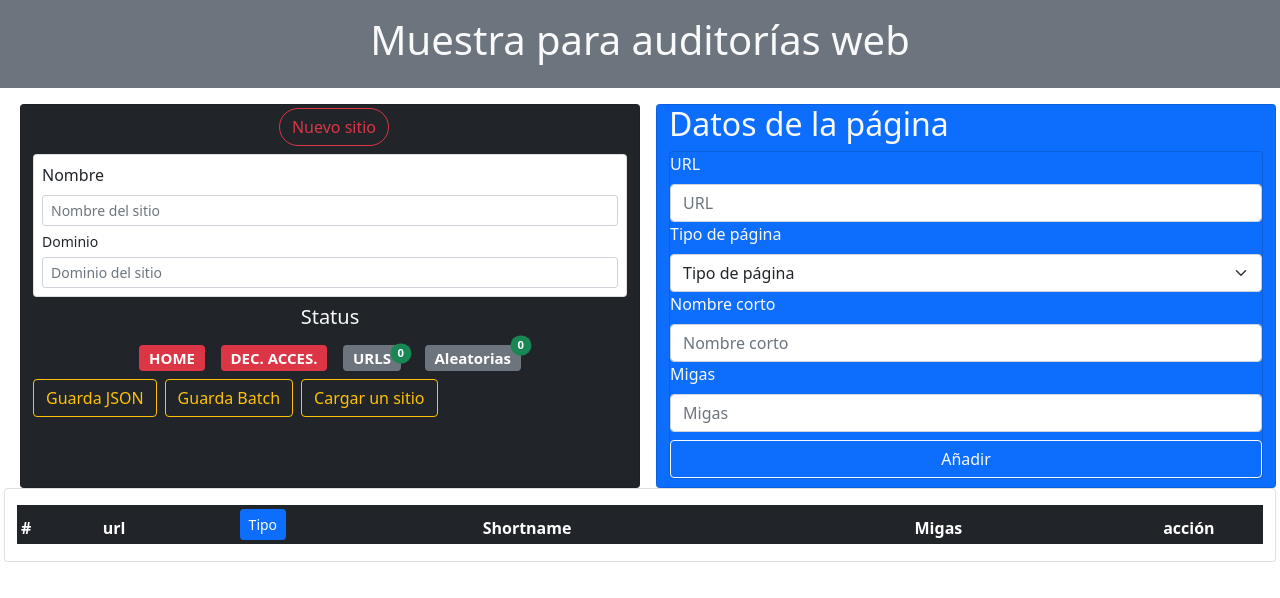
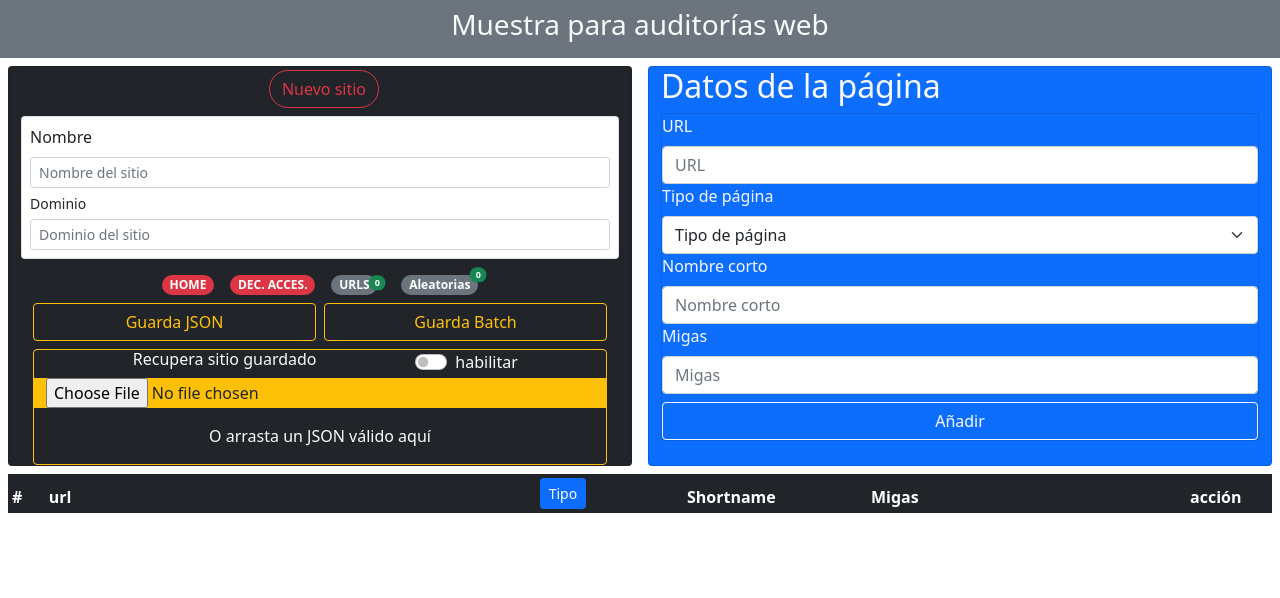
Before and after one commit to cizquierdof/muestras-vue3-app, a Vue app: page / in a window 1280 px wide. Shown: the top 598 px of the page. Built offline with nearby package versions, Linux system fonts and the light colour scheme.

Commit message:
load jon from disk

```diff
--- a/src/App.vue
+++ b/src/App.vue
@@ -8,19 +8,19 @@ import SiteForm from "./components/SiteForm.vue";
 <template>
   <Cabecera />
 
-  <main class="mx-3">
+  <main class="">
     <!---------------ESTATUS DE LA MUESTRA-------------->
-    <div class="row">
-      <div class="col bg-dark card ms-3 mt-3">
+    <div class="row m-2">
+      <div class="col bg-dark card">
         <SiteForm />
       </div>
     <!---------------FORMULARIO DE PAGINAS-------------->
-      <div class="col card bg-primary ms-3 mt-3">
+      <div class="col card bg-primary ms-3">
         <TableForm />
       </div>
     </div>
     <!-----------------------TABLA DE RESULTADOS--------->
-    <div class="row">
+    <div class="row m-2">
       <TableView />
     </div>
   </main>
--- a/src/components/Cabecera.vue
+++ b/src/components/Cabecera.vue
@@ -1,6 +1,6 @@
-<template>
-  <header class="bg-secondary text-light p-3 row">
-    <h1 class="card-title text-center">Muestra para auditorías web</h1>
+restoreFromLocalStorage<template>
+  <header class="bg-secondary text-light p-2 row">
+    <h1 class="h3 card-title text-center">Muestra para auditorías web</h1>
   </header>
 </template>
 <script>
@@ -10,7 +10,7 @@ export default {
   setup() {
     //Carga de datos guardados en localstorage al montar la cabecera
     onMounted(()=>{
-      store.restoreSavedData();
+      store.restoreFromLocalStorage();
     });
     const store = useSiteStore();
         return {
--- a/src/components/SiteForm.vue
+++ b/src/components/SiteForm.vue
@@ -2,9 +2,17 @@
   <!-----------------------------------ENCABEZADO-------------------------->
   <div class="">
     <h2 class="text-center">
-    <span class="text-light badge  bg-warning mt-2 mx-auto">
+      <span class="text-light badge bg-warning mt-2 mx-auto">
         {{ store.siteName }}
-    </span><button class="btn rounded-pill btn-outline-danger ms-2" title="Limpiar todos los datos" @click="store.reset()">Nuevo sitio</button>
+      </span>
+      <button
+        class="btn rounded-pill btn-outline-danger ms-2"
+        id="btn-reset"
+        title="Limpiar todos los datos"
+        @click="store.reset()"
+      >
+        Nuevo sitio
+      </button>
     </h2>
     <form class="card form text-dark p-2">
       <label for="sitename" class="form-label">Nombre</label>
@@ -29,53 +37,90 @@
   </div>
   <!---------------BADGES------------------------------->
   <div class="mt-2">
-    <h3 class="h5 text-light text-center mb-2">Status</h3>
-    <p class="h5 text-center">
-    <span class="badge me-3" v-bind:class="[store.hasHome ? 'bg-success' : 'bg-danger']">
+    <p class="h6 text-center">
+      <span
+        class="badge rounded-pill me-3"
+        v-bind:class="[store.hasHome ? 'bg-success' : 'bg-danger']"
+      >
         HOME
       </span>
-    <span class="badge me-3" v-bind:class="[store.hasDecAcc ? 'bg-success' : 'bg-danger']">
+      <span
+        class="badge rounded-pill me-3"
+        v-bind:class="[store.hasDecAcc ? 'bg-success' : 'bg-danger']"
+      >
         DEC. ACCES.
       </span>
-    <span class="badge me-3 bg-secondary position-relative">
+      <span class="badge rounded-pill me-3 bg-secondary position-relative">
         URLS
         <span
-        class="
-          position-absolute
-          top-0
-          start-100
-          translate-middle
-          badge me-3
-          mt-2
-          rounded-pill
-        "
+          class="position-absolute top-0 start-100 translate-middle badge me-3 mt-2 rounded-pill"
           v-bind:class="[store.numUrl < 25 ? 'bg-success' : 'bg-danger']"
         >
           {{ store.numUrl }}
         </span>
       </span>
-    <span class="badge bg-secondary position-relative ms-2 mt-2">
+      <span class="badge rounded-pill bg-secondary position-relative ms-2 mt-2">
         Aleatorias
         <span
-        class="
-          position-absolute
-          top-0
-          start-100
-          translate-middle
-          badge
-          rounded-pill
-        "
-        v-bind:class="[store.numAleatory >= store.numUrl / 10 ? 'bg-success' : 'bg-danger']"
+          class="position-absolute top-0 start-100 translate-middle badge rounded-pill"
+          v-bind:class="[
+            store.numAleatory >= store.numUrl / 10 ? 'bg-success' : 'bg-danger',
+          ]"
         >
           {{ store.numAleatory }}
         </span>
       </span>
     </p>
     <!-----------------------------SAVE FUNCTIONS-------------------------------------------->
-    <div class="rounded">
-      <button class="btn btn-outline-warning me-2" @click="store.saveJson()">Guarda JSON</button>
-      <button class="btn btn-outline-warning me-2" @click="store.saveBatch()">Guarda Batch</button>
-      <button class="btn btn-outline-warning me-2"  title="Aun no implementado" @click="">Cargar un sitio</button>
+    <div class="container">
+      <div class="row">
+        <button
+          class="col btn btn-outline-warning me-1"
+          @click="store.saveJson()"
+        >
+          Guarda JSON
+        </button>
+        <button
+          class="col btn btn-outline-warning ms-1"
+          @click="store.saveBatch()"
+        >
+          Guarda Batch
+        </button>
+      </div>
+      <div
+        class="row mt-2 rounded border border-warning"
+        @drop.prevent
+        @dragover.prevent
+      >
+        <div class="col-8">
+          <h3 class="h6 text-light text-center mb-2">
+            Recupera sitio guardado
+          </h3>
+        </div>
+        <div class="col form-check form-switch">
+          <input
+            class="form-check-input"
+            type="checkbox"
+            name=""
+            id="enable-load-switch"
+          />
+          <label class="form-check-label text-light" for="enable-load-switch">
+            habilitar
+          </label>
+        </div>
+
+        <div class="bg-warning">
+          <input
+            class="form-control-xs text-dark"
+            type="file"
+            id="fileInput"
+            @change="loadJson($event)"
+          />
+        </div>
+        <div class="text-light text-center p-3" @drop="dropFile">
+          O arrasta un JSON válido aquí
+        </div>
+      </div>
     </div>
   </div>
 </template>
@@ -85,12 +130,40 @@ export default {
   setup() {
     const store = useSiteStore();
 
+    function dropFile(e) {
+      const cargar = confirm("drop new site?");
+      if (!cargar) return;
+      e.preventDefault();
+      const file = e.dataTransfer.files[0];
+      const reader = new FileReader();
+      reader.readAsText(file);
+      reader.onload = function () {
+        const url_list = JSON.parse(reader.result);
+        store.restorFromDisk(url_list);
+      };
+    }
+
+    function loadJson(e) {
+      const cargar = confirm(
+        "Se cargará un sitio guardado y se borrarán los datos actuales"
+      );
+      if (!cargar) return;
+      const file = e.target.files[0];
+      const reader = new FileReader();
+      reader.readAsText(file);
+      reader.onload = function () {
+        const url_list = JSON.parse(reader.result);
+        store.restorFromDisk(url_list);
+      };
+    }
+
     return {
       store,
+      loadJson,
+      dropFile,
     };
   },
 };
 </script>
 
-<style lang="scss" scoped>
-</style>
+<style scoped></style>
--- a/src/components/TableView.vue
+++ b/src/components/TableView.vue
@@ -1,36 +1,37 @@
 <template>
-  <div class="card pt-3">
-
-    <table class="table table-dark table-sm table-striped">
+  <div class="container">
+<div class="row" >
+    <table class="table table-dark table-striped table-sm" >
       <thead>
-        <tr class="">
-          <th class="col">#</th>
-          <th class="col">url</th>
-
-          <th class="col"><button class="btn btn-primary btn-sm" @click="store.orden()" title="Ordena la muestra por tipo de página">Tipo</button> </th>
-          <th class="col">Shortname</th>
-          <th class="col">Migas</th>
-          <th class="col-1">acción</th>
+        <tr>
+          <th scope="col">#</th>
+          <th scope="col">url</th>
+          <th scope="col"><button class="btn btn-primary btn-sm" @click="store.orden()" title="Ordena la muestra por tipo de página">Tipo</button> </th>
+          <th scope="col">Shortname</th>
+          <th scope="col">Migas</th>
+          <th scope="col">acción</th>
         </tr>
       </thead>
+
       <tbody>
-        <tr class="" v-for="(page,index) in store.siteWebPages">
-          <td class="col">{{index}}</td>
-          <td class="col">{{page.webPageUrl}}</td>
-          <td class="col">{{page.webPageType}}</td>
-          <td class="col">{{page.shortName}}</td>
-          <td class="col">{{page.breadcrumb}}</td>
-          <td class="col-1">
-            <button class="btn btn-danger" @click="store.deleteItem(index)">
+        <tr v-for="(page,index) in store.siteWebPages">
+          <td>{{index}}</td>
+          <td class="table-text-wrap">{{page.webPageUrl}}</td>
+          <td class="table-text-wrap">{{page.webPageType}}</td>
+          <td>{{page.shortName}}</td>
+          <td class="table-text-wrap">{{page.breadcrumb}}</td>
+          <td>
+            <button class="btn btn-danger btn-sm" @click="store.deleteItem(index)">
               <span class="fa fa-trash fa-xs" aria-label="Borra línea"></span>
             </button>
-            <button class="btn btn-warning" @click="store.editItem(index)">
+            <button class="btn btn-warning btn-sm" @click="store.editItem(index)">
               <span class="fa fa-edit fa-xs" aria-label="Edita línea"></span>
             </button>
           </td>
         </tr>
       </tbody>
     </table>
+</div>
 
   </div>
 </template>
@@ -48,3 +49,35 @@ export default {
   computed: {},
 };
 </script>
+<style scoped>
+table{
+  min-width: 100%;
+  table-layout: fixed;
+}
+thead th:nth-child(1){
+  width:3%;
+}
+thead th:nth-child(2){
+  width:40%;
+}
+thead th:nth-child(3){
+  width:12%;
+}
+thead th:nth-child(4){
+  width:15%;
+}
+thead th:nth-child(5){
+  width:26%;
+}
+thead th:nth-child(6){
+  width:7%;
+}
+.table-text{
+  overflow: hidden;
+  text-overflow: ellipsis;
+  white-space: nowrap;
+}
+.table-text-wrap{
+  word-wrap: break-word;
+}
+</style>
--- a/src/stores/site.js
+++ b/src/stores/site.js
@@ -82,15 +82,19 @@ export const useSiteStore = defineStore({
       ];
     },
 
-    //Recuperando datos de localhost
-    //TODO ampliar para que recupere de otros orígenes
-    restoreSavedData() {
+    //Recuperando los datosdesde un json válido
+    restoreData(json) {
+       this.siteName = json.siteName;
+        this.siteDomain = json.siteDomain;
+        this.siteWebPages = [...json.siteWebPages];
+    },
+
+    //Restauración desde Local Storage
+    restoreFromLocalStorage() {
       try {
         const savedLocal = localStorage.getItem("saved-site");
         const parsed = JSON.parse(savedLocal);
-        this.siteName = parsed[0].siteName;
-        this.siteDomain = parsed[0].siteDomain;
-        this.siteWebPages = [...parsed[0].siteWebPages];
+        this.restoreData(parsed[0]);
       } catch {
         console.log("Se ha producido un error al recuprar datos");
       }
@@ -98,6 +102,11 @@ export const useSiteStore = defineStore({
 
     //Recuperar json en disco y montarlo en el store
 
+    restorFromDisk(json) {
+      //console.log('json', json);
+      this.restoreData(json[0]);
+      this.saveSite();
+    },
 
     /**
      * GUARDAR TRABAJO EN LOCALSTORAGE
```
Lines whose indentation alone changed are shown as unchanged.
